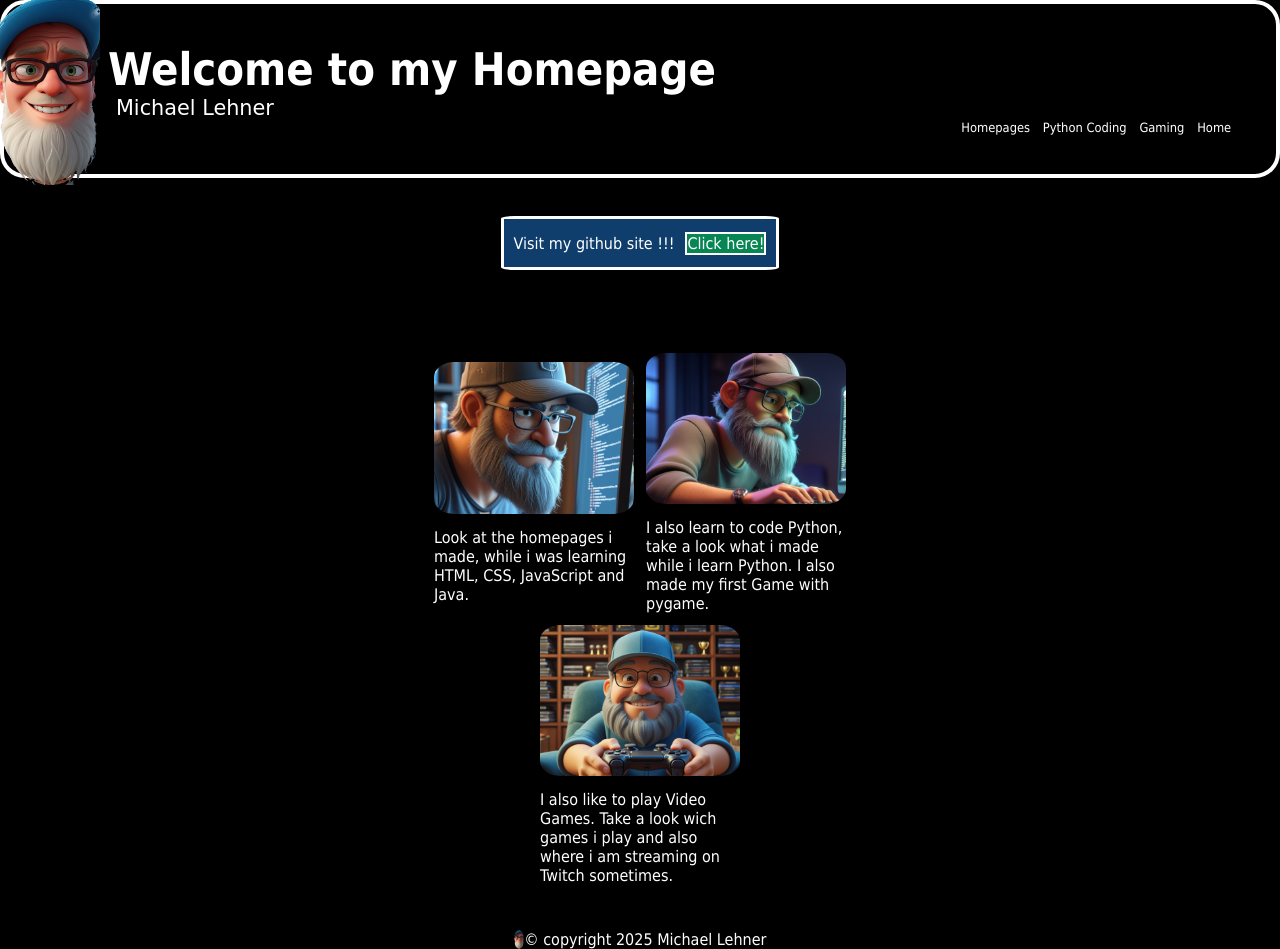
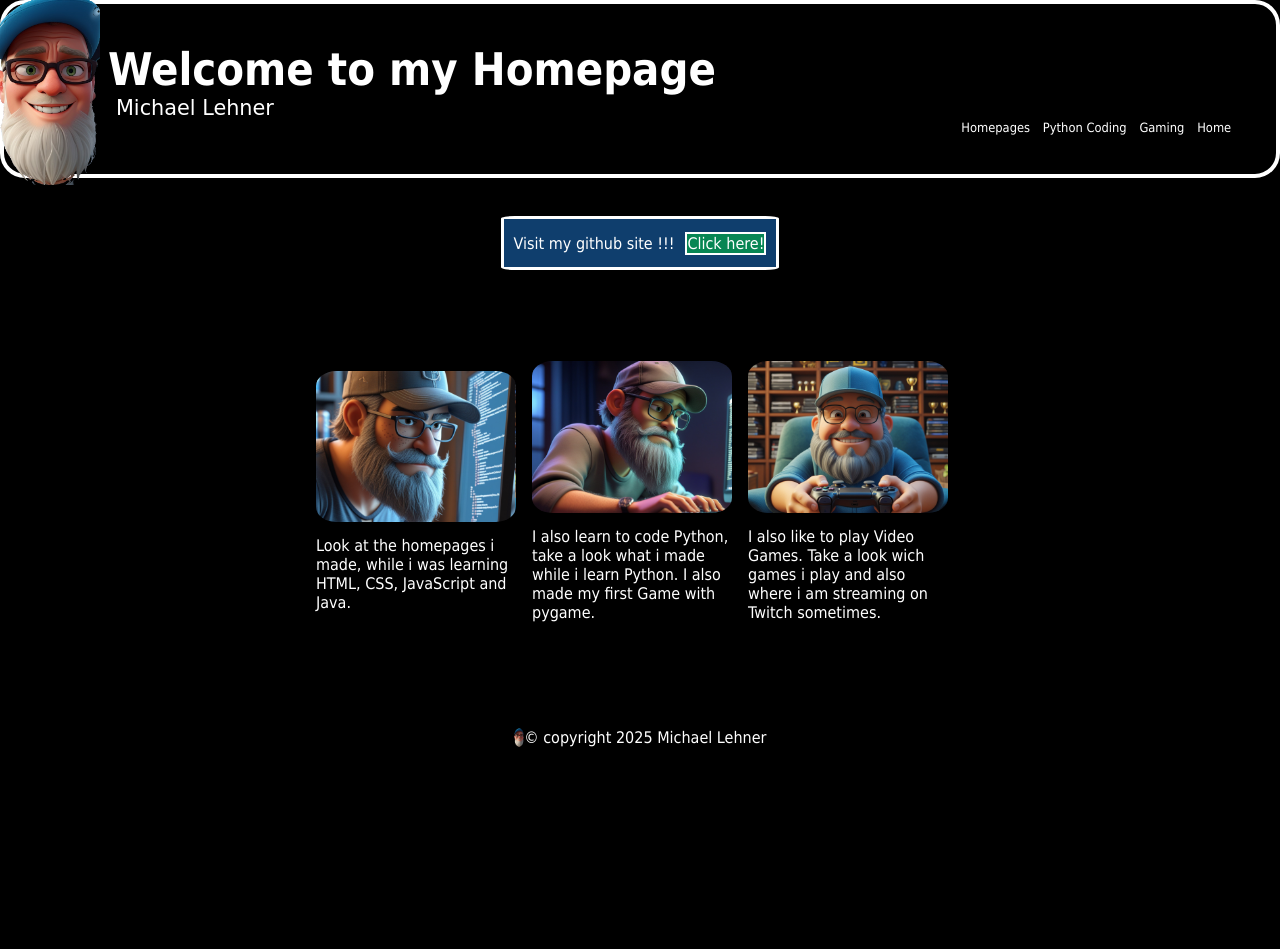
Before and after one commit to mrvldev/MyLandingPage, a plain HTML site: page index.html in a window 1280 px wide. After the commit the page ends 800 px from the top, so only its background shows below. Drawn offline with Linux system fonts and the light colour scheme.

Commit message:
modified start page with margin

```diff
--- a/style.css
+++ b/style.css
@@ -80,7 +80,7 @@ a {
     display: flex;
     flex: 1;
     flex-wrap: wrap;
-    margin: 3%;
+
     align-items: center;
     justify-content: center;
     align-self: center;
@@ -95,7 +95,7 @@ a {
     flex-wrap: wrap;
     align-items: center;
     width: 200px;
-    margin: 1%;
+    margin-right: 1rem;
 }
 .cardimg{
     border-radius: 10%;
```
